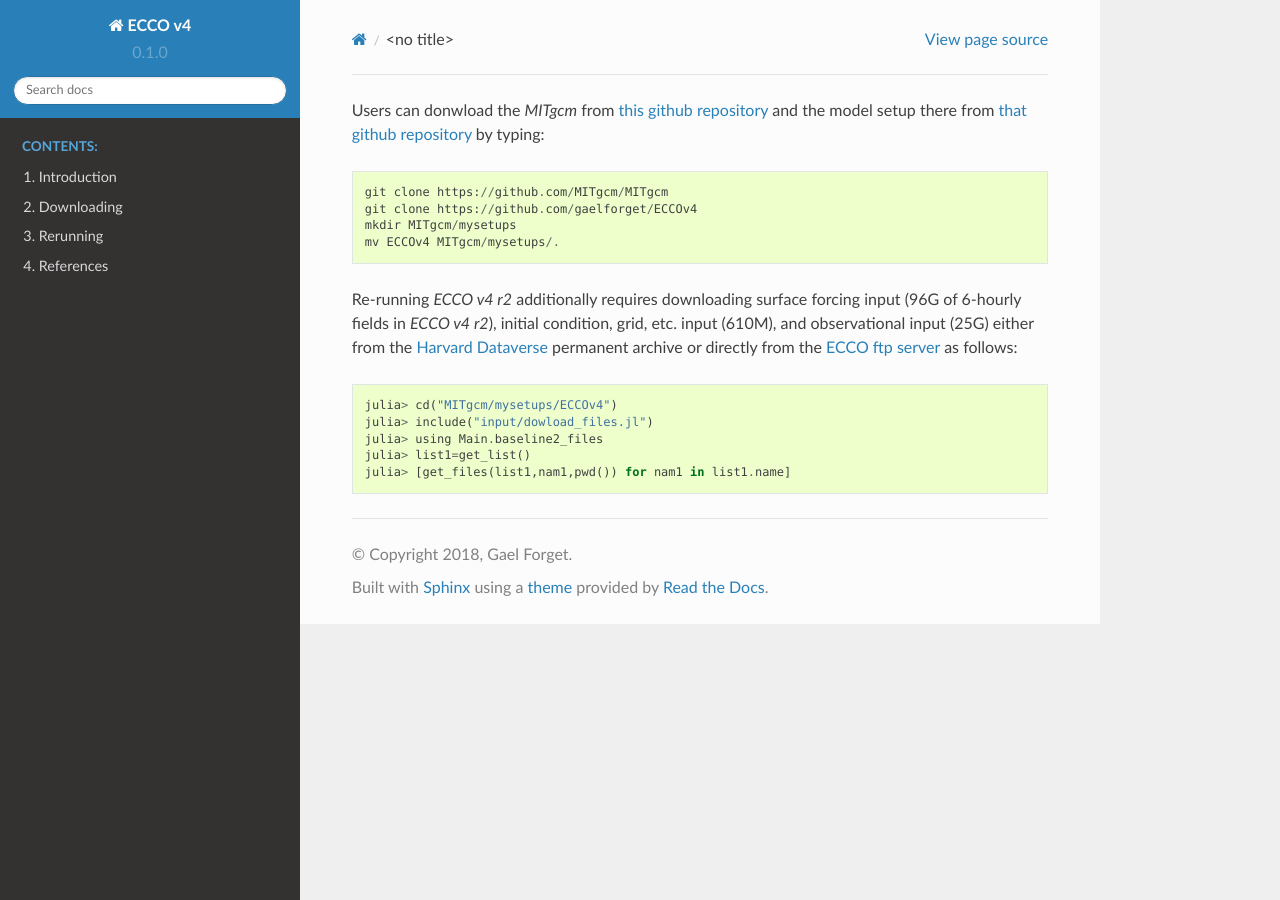
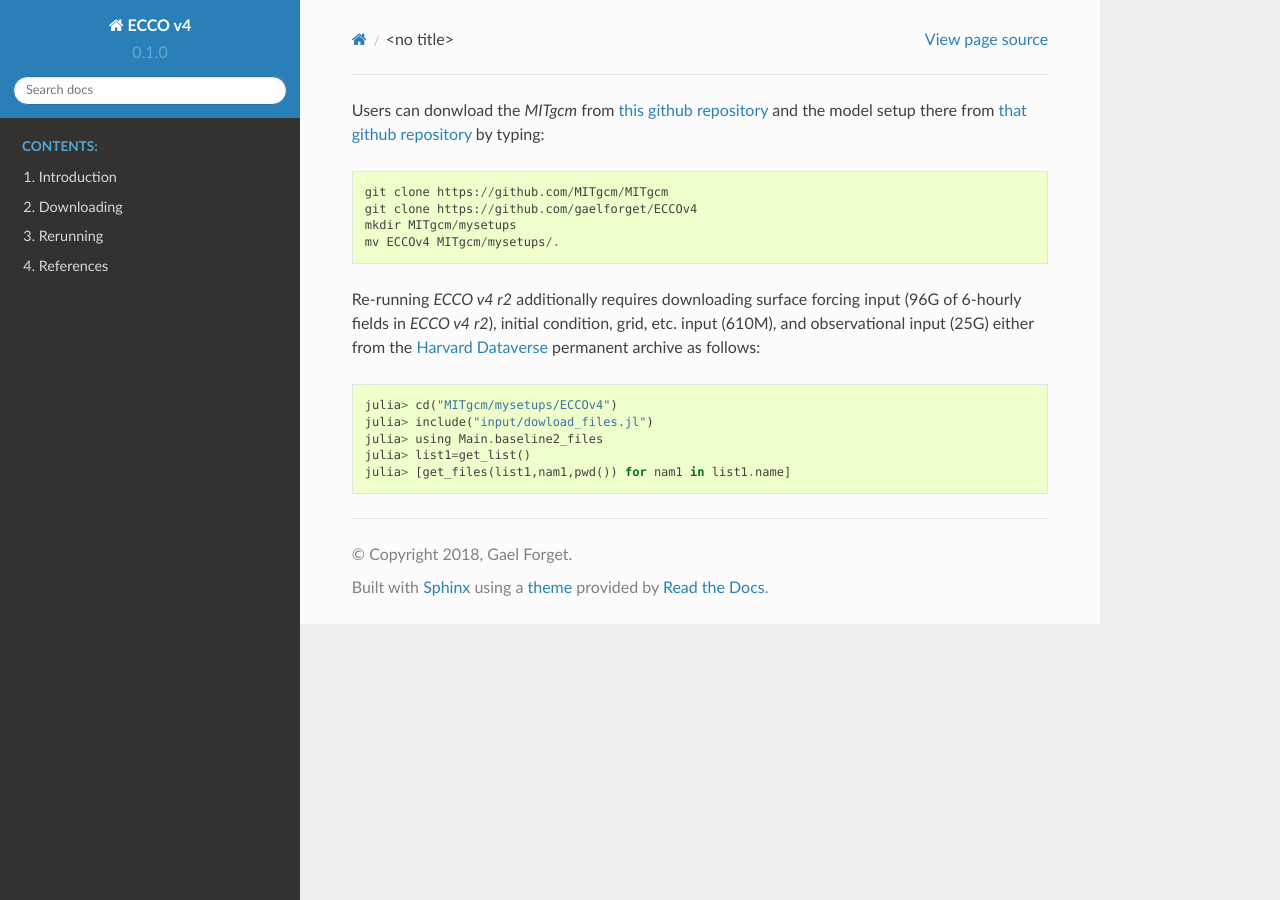
Before and after one commit to gaelforget/ECCOv4, a Sphinx documentation site: the page built from docs/eccov4r2_setup.rst, in a window 1280 px wide. Built offline with Sphinx 7.4.7 and the Read the Docs theme 2.0.0, drawn with Linux system fonts in a browser that asks for light colours.

Commit message:
fix previous commit

```diff
--- a/docs/eccov4r2_setup.rst
+++ b/docs/eccov4r2_setup.rst
@@ -8,7 +8,7 @@ Users can donwload the `MITgcm` from `this github repository <https://github.com
     mkdir MITgcm/mysetups
     mv ECCOv4 MITgcm/mysetups/.
 
-Re-running `ECCO v4 r2` additionally requires downloading surface forcing input (96G of 6-hourly fields in `ECCO v4 r2`), initial condition, grid, etc. input (610M), and observational input (25G) either from the `Harvard Dataverse <https://dataverse.harvard.edu/dataverse/ECCOv4r2inputs>`__ permanent archive or directly from the `ECCO ftp server <ftp://mit.ecco-group.org/ecco_for_las/version_4/release2/>`__ as follows:
+Re-running `ECCO v4 r2` additionally requires downloading surface forcing input (96G of 6-hourly fields in `ECCO v4 r2`), initial condition, grid, etc. input (610M), and observational input (25G) either from the `Harvard Dataverse <https://dataverse.harvard.edu/dataverse/ECCOv4r2inputs>`__ permanent archive as follows:
 
 ::
 
```
Also changed, not shown: README.md (+1 -3 lines).
